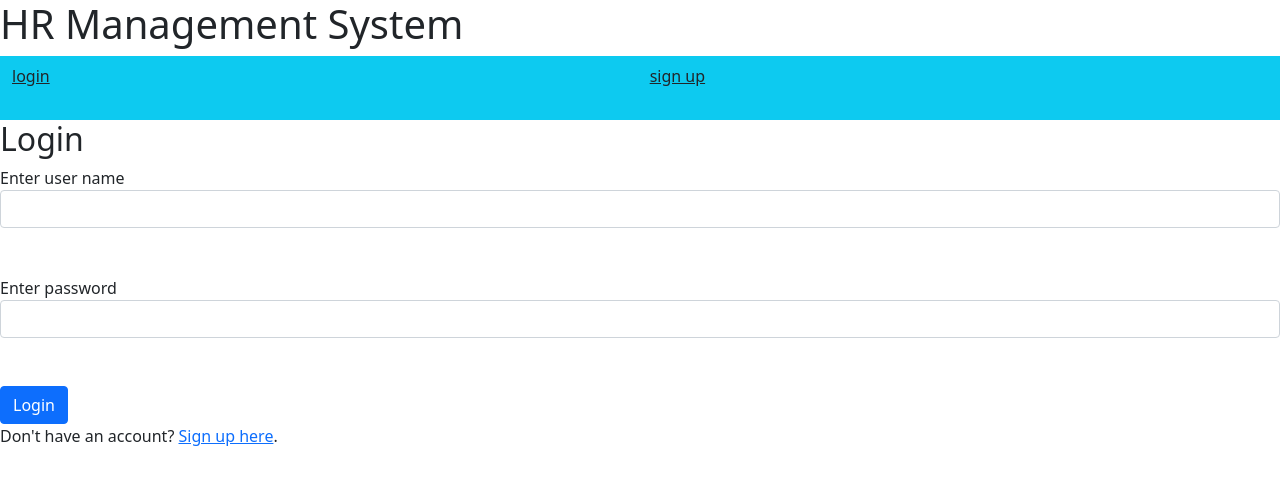
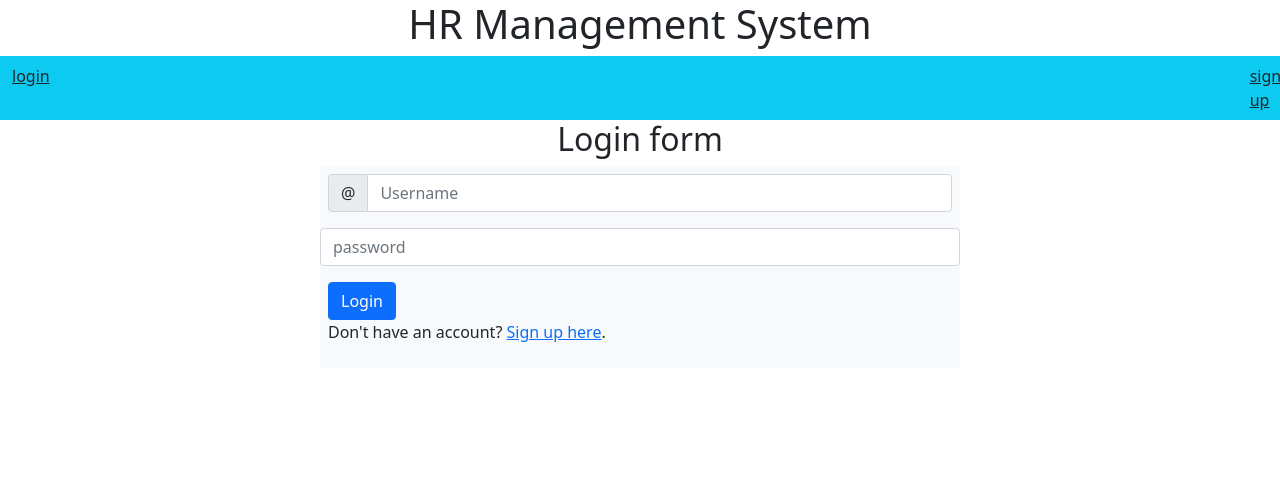
Before and after one commit to VrushaliVaitage/HR_management, a Django app: template hr_management/templates/auth_app/login.html in a window 1280 px wide. Shown: the top 485 px of the page. Run offline with Django 3.2, Linux system fonts and the light colour scheme; the template is opened without the code that fills it, so the values that code supplies are empty; some libraries are stand-ins or nearby versions.

Commit message:
user interface modified styling

```diff
--- a/hr_management/hr_management/settings.py
+++ b/hr_management/hr_management/settings.py
@@ -131,6 +131,8 @@ USE_TZ = True
 
 STATIC_URL = 'static/'
 
+
+
 # Default primary key field type
 # https://docs.djangoproject.com/en/5.1/ref/settings/#default-auto-field
 
--- a/hr_management/templates/attendance/attendance_list.html
+++ b/hr_management/templates/attendance/attendance_list.html
@@ -4,7 +4,6 @@
 
 {% block content %}
 <h1>Attendance Records</h1>
-<a href="{% url 'attendance_create' %}">Log Attendance</a>
 <table>
     <thead>
         <tr>
--- a/hr_management/templates/auth_app/login.html
+++ b/hr_management/templates/auth_app/login.html
@@ -1,33 +1,54 @@
 {% extends 'base.html' %}
 {% load crispy_forms_tags %}
+{% load static %}
 
-{% block title %}Login page{% endblock %}
+
+{% block title %}
+Login page
+
+
+<link rel="stylesheet" type="text/css" href="{% static 'css/styles.css' %}">
+
+{% endblock %}
 
 {% block content %}
-    <h2>Login</h2>
+<header class="text-center"><h2>Login form</h2></header>
+
 
     {% if form.errors %}
         <div class="alert alert-danger">
             <strong>Error:</strong> Please check the form and try again.
         </div>
     {% endif %}
-
-    <form method="post" action="{% url 'signin_url' %}">
+<section class="container my-2 bg-light w-50 text-dark p-2">
+<form method="post" action="{% url 'signin_url' %}" class="row row-cols-lg-auto g-3 align-items-center">
         {% csrf_token %}
         {% load crispy_forms_tags %}
 
-        <label for ="u">Enter user name </label>
-        <input type="text" id="u" name ="un" placeholder="" class="form-control" autocomplete="off">
+
+
+
+            <div class="col-12">
+              <label class="visually-hidden" for="u">Username</label>
+              <div class="input-group">
+                <div class="input-group-text">@</div>
+                <input  class="form-control" type="text"  id="u" name ="un" placeholder="Username" autocomplete="on">
+              </div>
+            </div>
+
+
+
+        <label class="visually-hidden" for ="p">Enter password </label>
+        <input  class="form-control" type="password" id="p" name ="pw" placeholder="password"  autocomplete="off">
         <br><br>
 
-        <label for ="p">Enter password </label>
-        <input type="password" id="p" name ="pw" placeholder="" class="form-control" autocomplete="off">
-        <br><br>
+        <div class="button-container">
+        <button type="submit" class="btn btn-primary">Login</button>
+        </div>
 
-
-        <button type="submit" class="btn btn-primary">Login</button>
     </form>
 
-    <p>Don't have an account? <a href="{% url 'signup_url' %}">Sign up here</a>.</p>
+    <p >Don't have an account? <a href="{% url 'signup_url' %}">Sign up here</a>.</p>
+</section>
 
 {% endblock %}
--- a/hr_management/templates/base.html
+++ b/hr_management/templates/base.html
@@ -1,3 +1,5 @@
+{% load static %}
+
 <!DOCTYPE html>
 <html lang="en">
 <head>
@@ -11,7 +13,9 @@
 
 
 <body>
-    <h1>HR Management System</h1>
+  <header class="text-center"> <h1>HR Management System</h1></header>
+
+
     <nav class="navbar navbar-expand-lg navbar-dark bg-info">
         <div class="container-fluid">
             <button class="navbar-toggler" type="button" data-bs-toggle="collapse" data-bs-target="#navbarNavAltMarkup" aria-controls="navbarNavAltMarkup" aria-expanded="false" aria-label="Toggle navigation">
@@ -38,7 +42,7 @@
               {% else %}
               <a href="{% url 'signin_url' %}" class="text-dark" style="padding-right: 600px;">login</a><br><br>
 
-              <a href="{% url 'signup_url' %}" class="text-dark" >sign up</a>
+              <a href="{% url 'signup_url' %}" class="text-dark" style="padding-left: 600px;">sign up</a>
               {% endif %}
 
 
```
